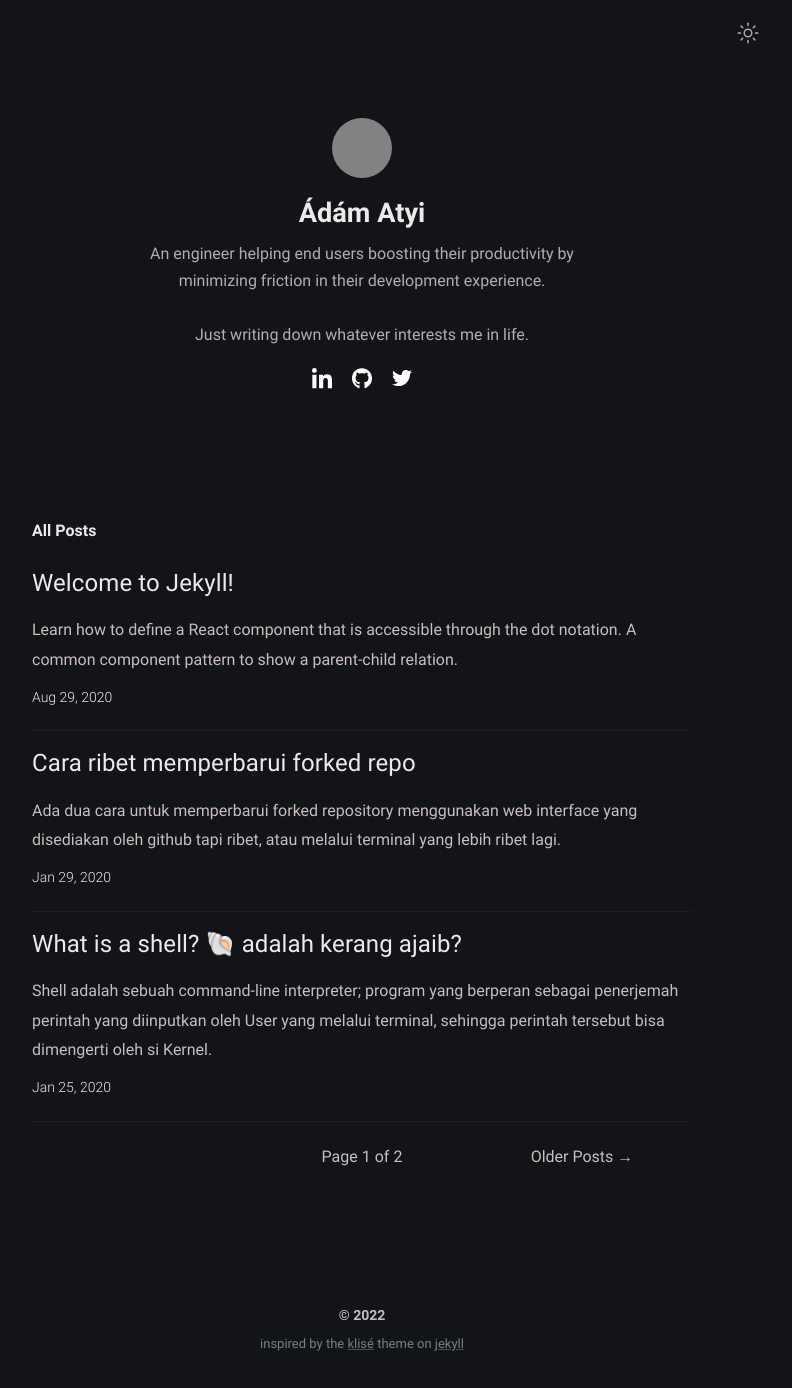
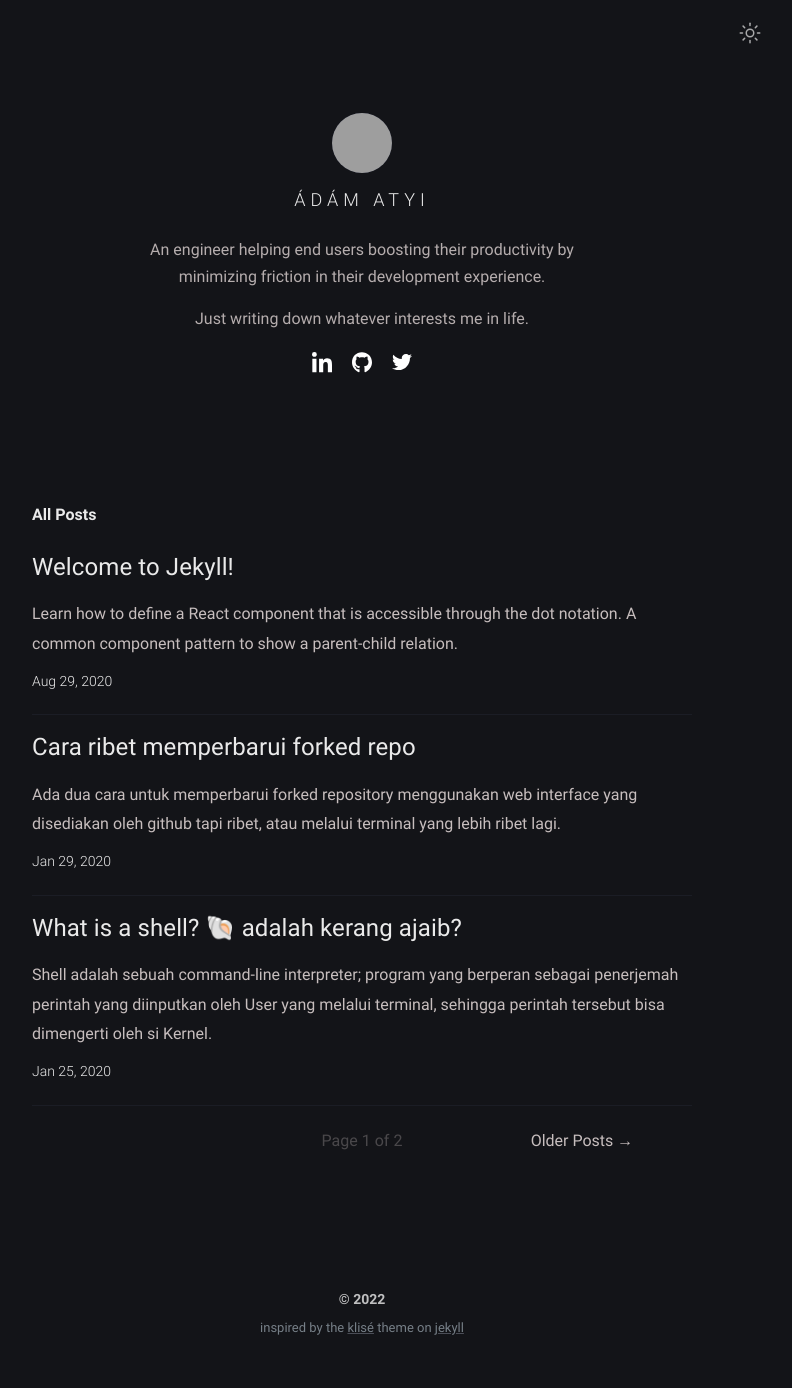
Before and after one commit to atyiadam/adamatyi.github.io, a Jekyll site: the page built from index.html, in a window 1280 px wide. Shown: the whole page, without its empty margins (278-1070 px from the left). Built offline with Jekyll 4.4.1, drawn with Linux system fonts in a browser that asks for light colours; nearby versions of some CDN libraries; the list of posts is cut into pages by our own code; grey boxes are pictures that could not be loaded.

Commit message:
Style fixes

```diff
--- a/_config.yml
+++ b/_config.yml
@@ -11,7 +11,7 @@ mode: dark # default theme "dark" | "light"
 
 # Profile settings
 author:
-  name: Ádám Atyi # author name
+  name: ÁDÁM ATYI # author name
   bio: >- # tell to the world
     An engineer helping end users boosting their productivity by minimizing friction in their development experience.‍
     <br><br>
--- a/_includes/author.html
+++ b/_includes/author.html
@@ -2,10 +2,14 @@
   <img
     class="author-avatar"
     src="{{ site.author.avatar }}"
-    alt="{{ site.author.username }}"
   />
   <h2 class="author-name">{{ site.author.name }}</h2>
-  <p class="author-bio">{{ site.author.bio }}</p>
+  <p class="author-bio">
+    An engineer helping end users boosting their productivity by minimizing friction in their development experience.‍
+  </p>
+  <p class="blog-bio">
+    Just writing down whatever interests me in life.
+  </p>
   <p class="socials">
     <a href="https://linkedin.com/in/atyiadam">
       <img class="linkedin-mode-moon" width="20" src="/assets/svg/linkedin-light.svg" alt="Linkedin"/>
--- a/_sass/klise/_layout.scss
+++ b/_sass/klise/_layout.scss
@@ -1,14 +1,19 @@
 // Navbar
 .navbar {
-  height: auto;
-  max-width: calc(#{$wide-size} - (#{$spacing-full} * 2));
+  // height: 35px;
+  // max-width: calc(#{$wide-size} - (#{$spacing-full} * 2));
+  max-width: calc(720px - (30px * 2));
   max-width: -webkit-calc(#{$wide-size} - (#{$spacing-full} * 2));
   position: relative;
   margin-right: auto;
   margin-left: auto;
   // border-bottom: 1px solid $light;
-  padding: 15px 5px;
+  padding: 15px 0 15px 0;
   @extend %clearfix;
+}
+
+.pagination-count {
+  opacity: 0.3;
 }
 
 // Navigation
@@ -16,13 +21,18 @@
   user-select: none;
   -ms-user-select: none;
   -webkit-user-select: none;
+  display: flex;
+  align-items: center;
+  justify-content: flex-end;
+  height: 35px;
 
   a#mode {
     float: right;
-    left: 8px;
-    top: 6px;
+    // left: 8px;
+    // top: 6px;
     position: relative;
-    margin-right: 25px;
+    // margin-right: 25px;
+    padding-right: 15px;
     clear: both;
     -webkit-transform: scale(1, 1);
     transform: scale(1, 1);
@@ -112,14 +122,14 @@
     right: 0;
     z-index: 2;
     text-align: center;
-    height: 50px;
+    // height: 50px;
     background-color: $white;
     // border-bottom: 1px solid $light;
 
-    a#mode {
-      left: 10px;
-      top: 12px;
-    }
+    // a#mode {
+    //   left: 10px;
+    //   top: 12px;
+    // }
 
     .menu-icon {
       display: block;
@@ -182,7 +192,7 @@
 
 // Author
 .author {
-  margin-top: 4rem;
+  margin-top: 3rem;
   margin-bottom: 7.2rem;
   text-align: center;
 
@@ -199,18 +209,29 @@
     background-color: $black;
     -ms-user-select: none;
     -webkit-user-select: none;
-    -webkit-animation: 0.5s ease-in forwards fadein;
-    animation: 0.5s ease-in forwards fadein;
-    opacity: 1;
+    // -webkit-animation: 0.5s ease-in forwards fadein;
+    // animation: 0.5s ease-in forwards fadein;
+    // opacity: 1;
   }
 
   .author-name {
-    font-size: 1.7em;
-    margin-bottom: 2px;
+    font-size: 18px;
+    margin-bottom: 20px;
+    margin-top: 10px;
+    font-weight: 300;
+    letter-spacing: 5px;
   }
 
   .author-bio {
     margin: 0 auto;
+    opacity: 0.9;
+    max-width: 500px;
+    line-height: 1.688;
+  }
+
+  .blog-bio {
+    margin: 0 auto;
+    margin-top: 15px;
     opacity: 0.9;
     max-width: 500px;
     line-height: 1.688;
@@ -239,14 +260,22 @@
 
 
 .home-arrow {
+  height: 35px;
+  // padding: 0px 0px;
   font-size: 30px;
-  margin-top: -57px;
+  display: flex;
+  align-items: center;
+  justify-content: flex-start;
+  padding: 15px 0 15px 0;
+  margin-top: -65px;
   @include media-query($on-mobile) {
-    margin-top: -72px;
+    // margin-top: -65px;
   }
   a {
     text-decoration: none;
-    margin-left: 5px;
+    height: 35px;
+    display: flex;
+    align-items: center;
   }
   a:active, a:focus {
     outline: 0;
```
